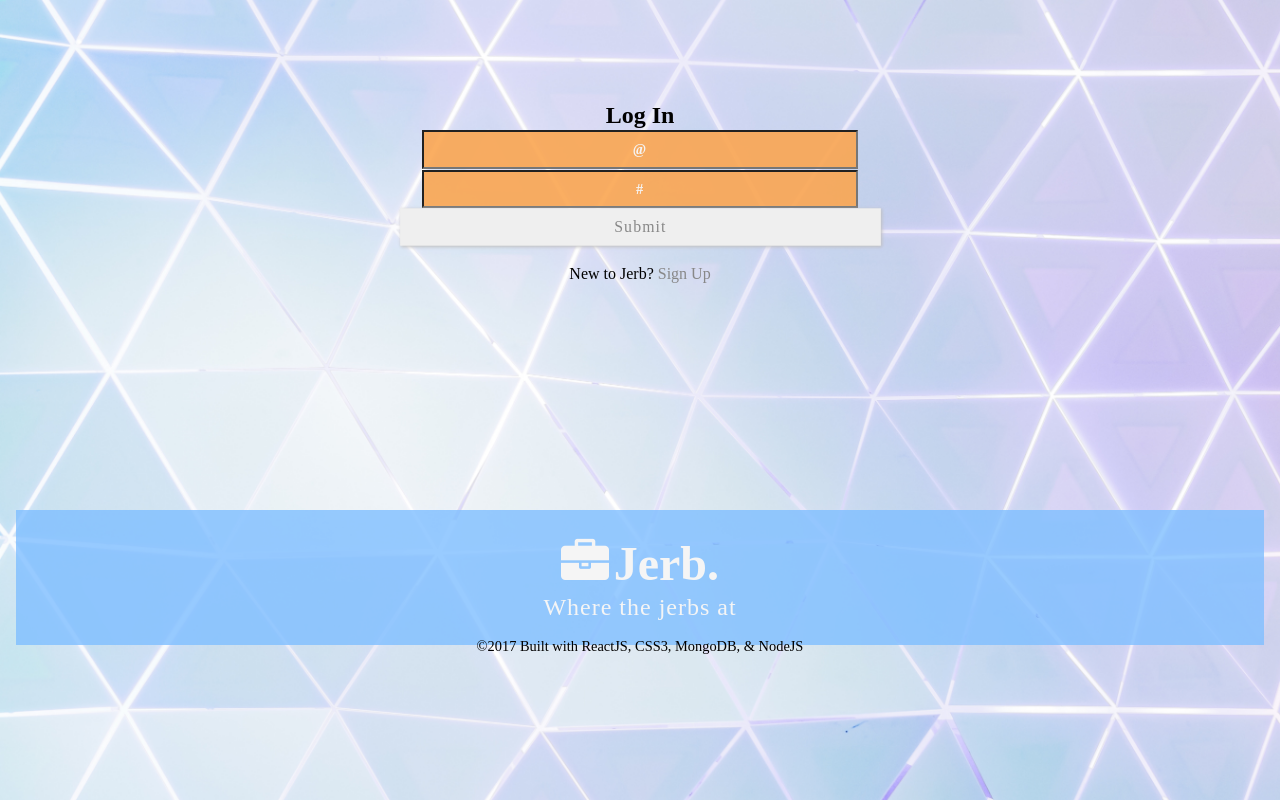
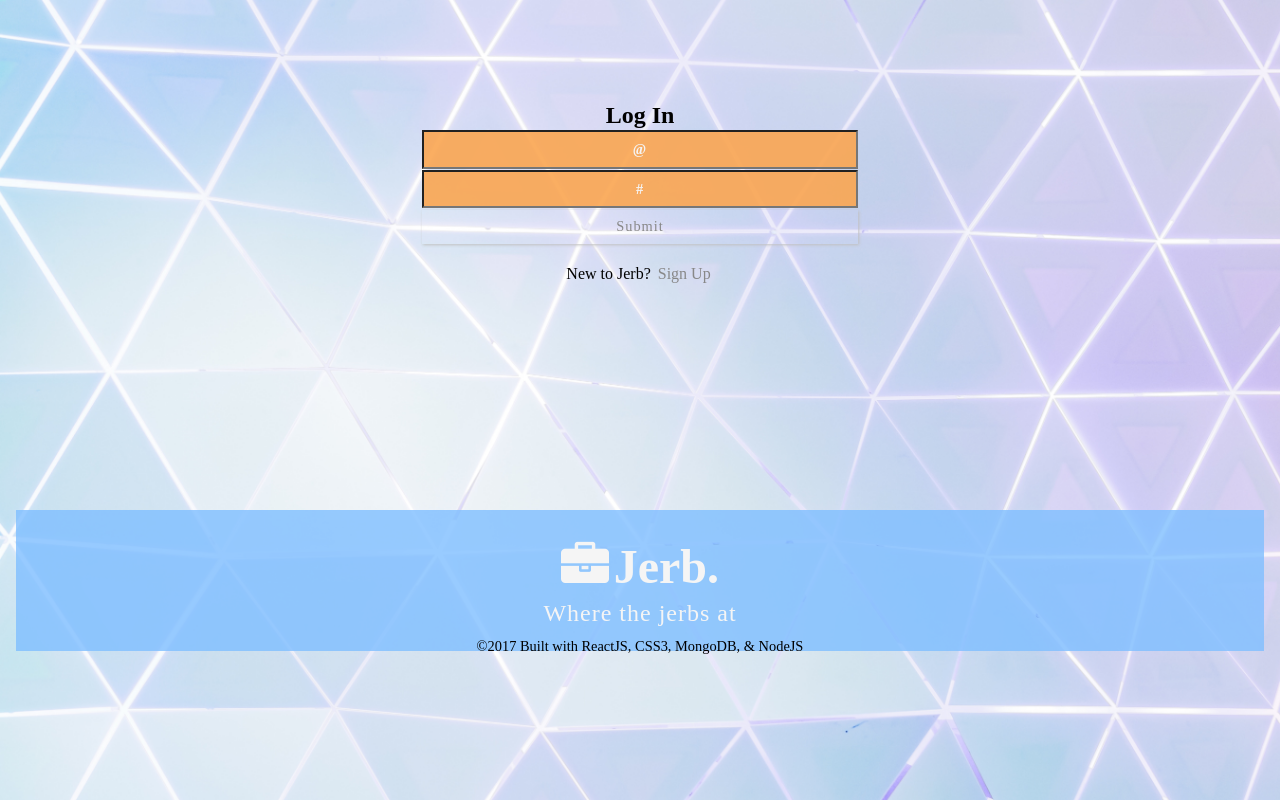
Before and after one commit to bbgrabbag/jerb, a React app in the folder client/: page / in a window 1280 px wide. In both pictures the pointer is over the button "Submit". Built offline with nearby package versions, Linux system fonts and the light colour scheme; no server answers.

Commit message:
last minute edits

```diff
--- a/client/src/App/ProfilePage/index.css
+++ b/client/src/App/ProfilePage/index.css
@@ -47,6 +47,10 @@
     height: 5em;
     color: whitesmoke;
     background-color: rgba(178, 34, 34, .7);
+}
+.profile-delete button:hover {
+    background: none;
+    color: #888888;
 }
 
 .modal-custom {
--- a/client/src/App/index.css
+++ b/client/src/App/index.css
@@ -4,12 +4,12 @@
     text-decoration-line: none;
     list-style: none;
 }
-body{
+
+body {
     background-image: url("../images/background.jpg");
     background-size: cover;
     background-repeat: no-repeat;
     background-attachment: fixed;
-
 }
 
 input,
@@ -37,7 +37,8 @@ button,
 label {
     letter-spacing: 1px;
 }
-label{
+
+label {
     color: grey;
 }
 
@@ -46,16 +47,18 @@ button {
     margin: .1em 0;
     font-family: "STHeitiTC-Light";
     color: #888888;
+    padding: 3px;
     transition: all .1s linear .1s;
 }
 
-button a {
-    width: 100%;
-    height: 100%;
+button:hover {
+    cursor: pointer;
+    background: none;
+    color: #888888;
+    transition: all .1s linear .1s;
 }
 
-a:hover,
-button:hover {
+a:hover {
     cursor: pointer;
     transform: scale(1.1);
     transition: all .1s linear .1s;
```
